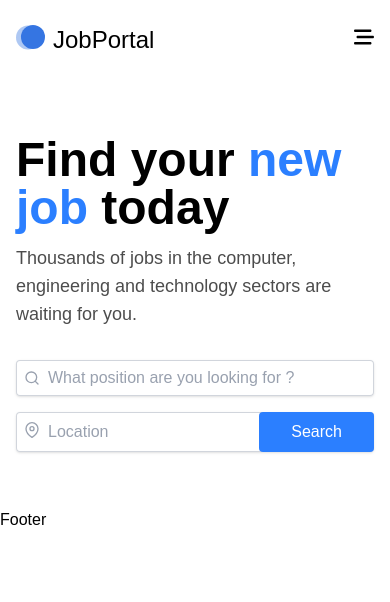
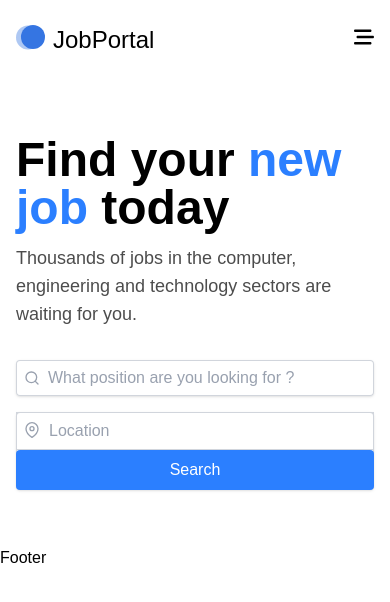
Before and after one commit to Mikael241221/Job-portal-client, a React (Vite) app: page / in a window 390 px wide. Shown: the top 602 px of the page. Built offline with nearby package versions, Linux system fonts and the light colour scheme.

Commit message:
make the search button responsive

```diff
--- a/src/components/Banner.jsx
+++ b/src/components/Banner.jsx
@@ -19,15 +19,15 @@ const Banner = ({query,handleInputChange}) => {
           />
           <FiSearch className='absolute mt-2.5 ml-2 text-gray-400'/>
         </div>
-        <div className='flex md:rounded-s-none rounded shadow-sm ring-1 ring-inset ring-gray-300
+        <div className='flex flex-col md:flex-row  md:rounded-s-none rounded shadow-sm ring-1 ring-inset ring-gray-300
         focus-within:ring-2 focus-within:ring-inset focus-within:ring-indigo-600
         md:w-1/3 w-full'>
-          <input type="text" name="title" id="title" placeholder='Location' className='block flex-1 border-0 bg-transparent py-1.5 pl-8 text-gray-900
+          <input type="text" name="title" id="title" placeholder='Location' className='block flex-1 border border-gray-300 bg-transparent py-1.5 pl-8 text-gray-900
           placeholder:text-gray-400 focus:right-0 sm:text-sm sm:leading-6 '
 
           />
           <FiMapPin className='absolute mt-2.5 ml-2 text-gray-400'/>
-          <button type='submit' className='bg-blue-500 py-2  px-8  text-white md:rounded-s-none rounded'>Search</button>
+          <button type='submit' className='bg-blue-500 py-2  px-8  text-white md:rounded-s-none rounded '>Search</button>
         </div>
       </div>
      </form>
```
